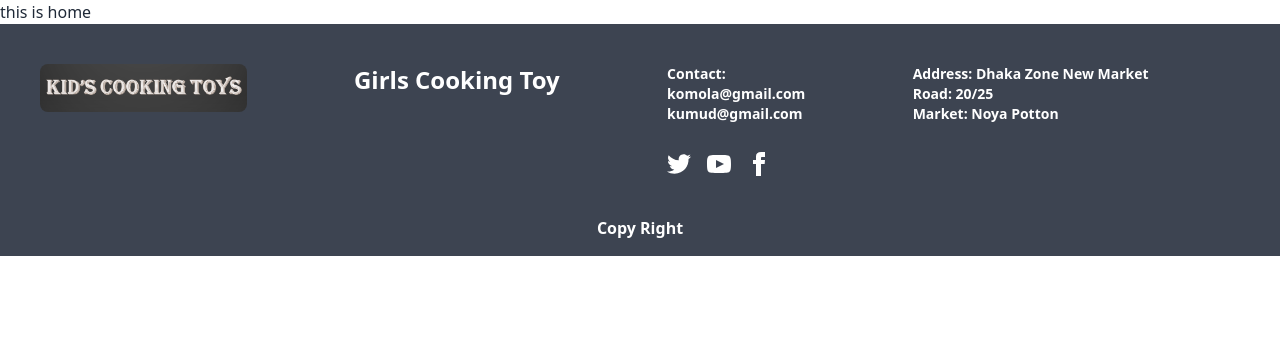
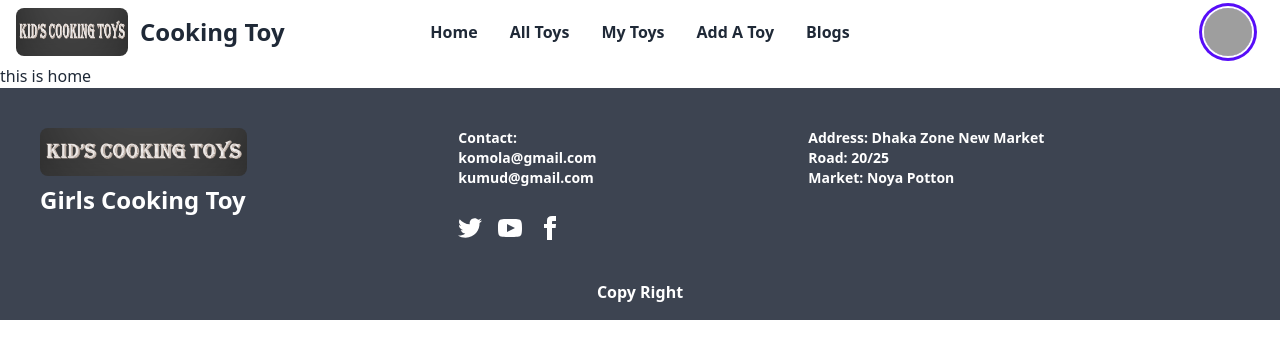
Before and after one commit to NabilaWorld/toy-market-client, a React (Vite) app: page / in a window 1280 px wide. Shown: the top 358 px of the page. Built offline with nearby package versions, Linux system fonts and the light colour scheme; grey boxes are pictures that could not be loaded.

Commit message:
commit the nevigation

```diff
--- a/src/Pages/Shared/Footer/Footer.jsx
+++ b/src/Pages/Shared/Footer/Footer.jsx
@@ -6,10 +6,10 @@ const Footer = () => {
         <div className='bg-neutral'>
             <footer className="footer p-10   text-neutral-content">
 
-                <img className='h-12 w-30 rounded-lg bg-transparent' src={logo} alt="" />
+
                 <div>
 
-
+                    <img className='h-12 w-30 rounded-lg bg-transparent' src={logo} alt="" />
                     <p className='text-2xl font-bold'>Girls Cooking Toy</p>
 
 
--- a/src/Pages/Shared/Navbar/Navbar.jsx
+++ b/src/Pages/Shared/Navbar/Navbar.jsx
@@ -1,9 +1,46 @@
 import React from 'react';
+import logo from '../../../assets/logo.png'
 
 const Navbar = () => {
     return (
         <div>
+            <div className="navbar bg-base-100">
+                <div className="navbar-start">
+                    <div className="dropdown">
+                        <label tabIndex={0} className="btn btn-ghost lg:hidden">
+                            <svg xmlns="http://www.w3.org/2000/svg" className="h-5 w-5" fill="none" viewBox="0 0 24 24" stroke="currentColor"><path strokeLinecap="round" strokeLinejoin="round" strokeWidth="2" d="M4 6h16M4 12h8m-8 6h16" /></svg>
+                        </label>
+                        <ul tabIndex={0} className="menu menu-compact dropdown-content mt-3 p-2 shadow bg-base-100 rounded-box w-52 font-bold">
+                            <li><a>Home</a></li>
+                            <li><a>All Toys</a></li>
+                            <li><a>My Toys</a></li>
+                            <li><a> Add A Toy</a></li>
+                            <li><a>Blogs</a></li>
+                        </ul>
+                    </div>
 
+                    <img className='md:h-12 ml-2 md:w-30 h-8 w-28 rounded-lg bg-transparent' src={logo} alt="" />
+
+                    <p className='text-2xl font-bold ml-3'>Cooking Toy</p>
+
+                </div>
+                <div className="navbar-center hidden lg:flex">
+                    <ul className="menu menu-horizontal px-1 font-bold">
+                        <li><a>Home</a></li>
+                        <li><a>All Toys</a></li>
+                        <li><a>My Toys</a></li>
+                        <li><a> Add A Toy</a></li>
+                        <li><a>Blogs</a></li>
+                    </ul>
+                </div>
+                <div className="navbar-end">
+                    <div className="avatar">
+                        <div className="w-12 mr-5 rounded-full ring ring-primary ring-offset-base-100 ring-offset-2">
+                            <img src="/images/stock/photo-1534528741775-53994a69daeb.jpg" />
+                        </div>
+                    </div>
+                </div>
+            </div>
         </div>
     );
 };
```
